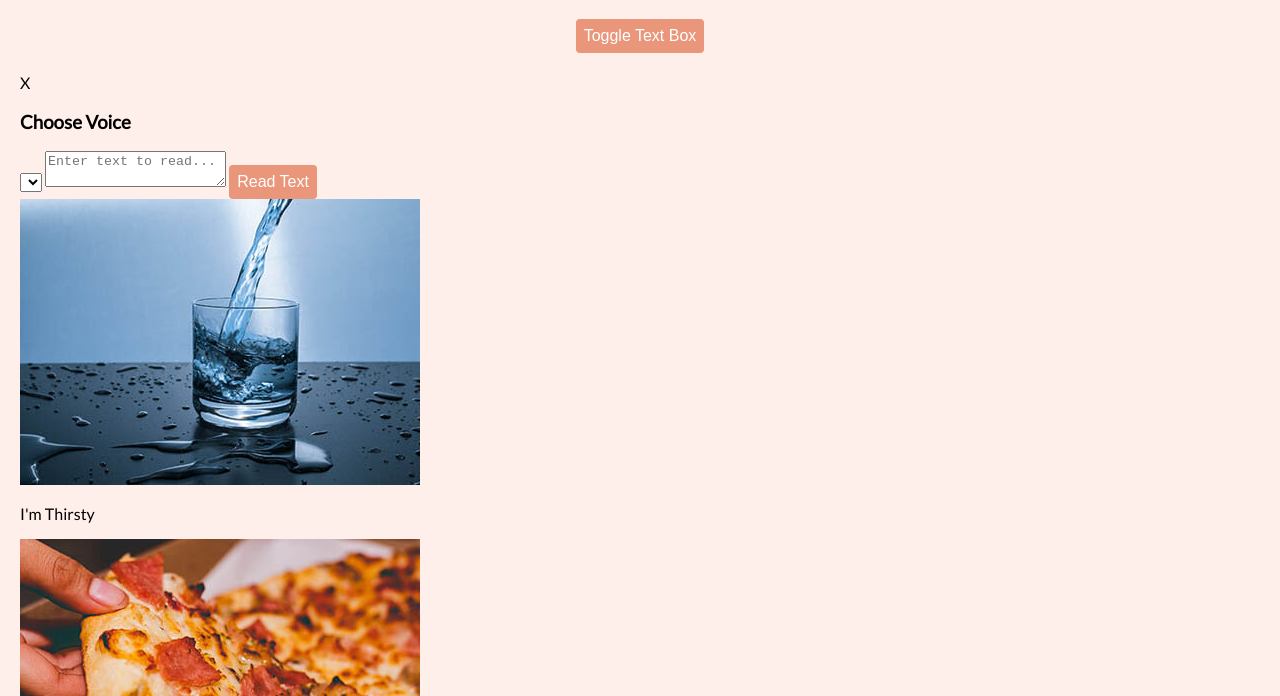
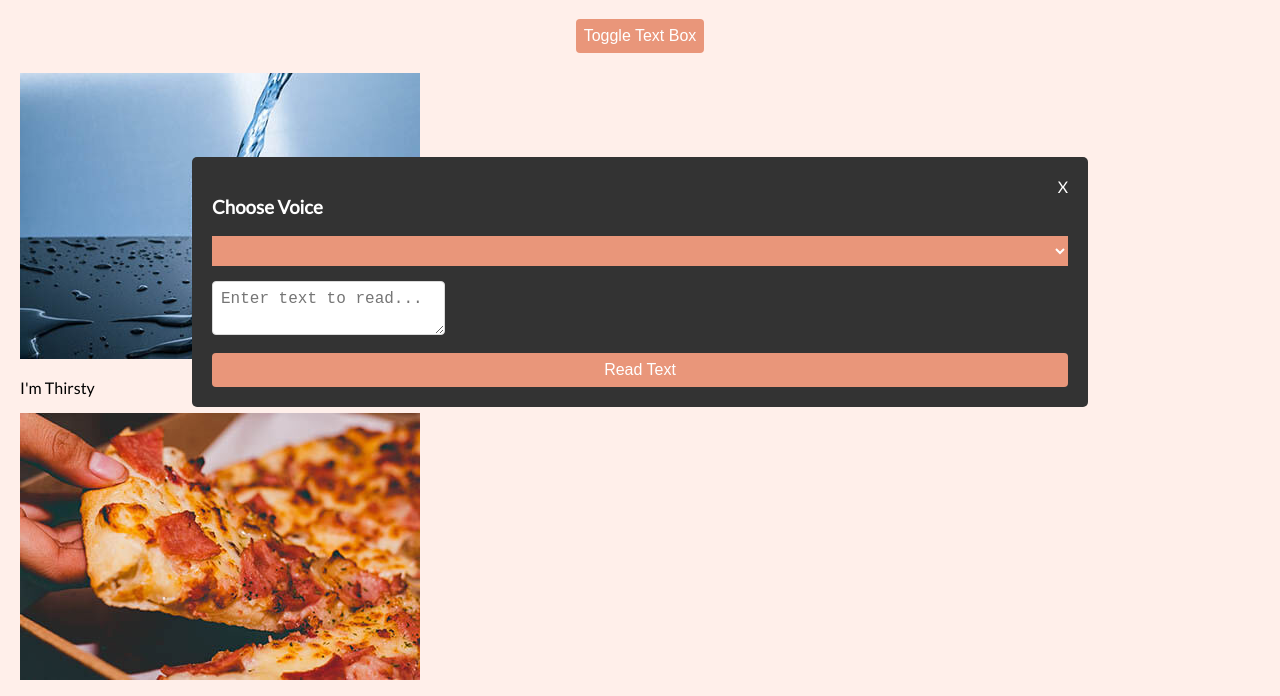
Before and after one commit to tod619/speech_text_reader, a plain HTML site: page index.html in a window 1280 px wide. Shown: the part 83-779 px from the top of the page. Drawn offline with Linux system fonts and the light colour scheme.

Commit message:
add style to textbox textarea + btn + close-btn in style.css file

```diff
--- a/style.css
+++ b/style.css
@@ -44,3 +44,47 @@ select:focus {
   margin: auto;
   margin-bottom: 20px;
 }
+
+/* Start: Textbox */
+.textbox {
+  width: 70%;
+  position: absolute;
+  top: 30%;
+  left: 50%;
+  transform: translate(-50%, 0);
+  background-color: #333;
+  color: #fff;
+  padding: 20px;
+  border-radius: 5px;
+  transition: all 1s ease-in-out;
+}
+
+.textbox select {
+  background-color: darksalmon;
+  border: 0;
+  color: #fff;
+  font-size: 12px;
+  height: 30px;
+  width: 100%;
+}
+
+.textbox textarea {
+  border: 1px #dadada solid;
+  border-radius: 4px;
+  font-size: 16px;
+  padding: 8px;
+  margin: 15px 0;
+  max-width: 100%;
+  max-height: 150px;
+}
+
+.textbox .btn {
+  width: 100%;
+}
+
+.textbox .close {
+  float: right;
+  text-align: right;
+  cursor: pointer;
+}
+/* End: Textbox */
```
